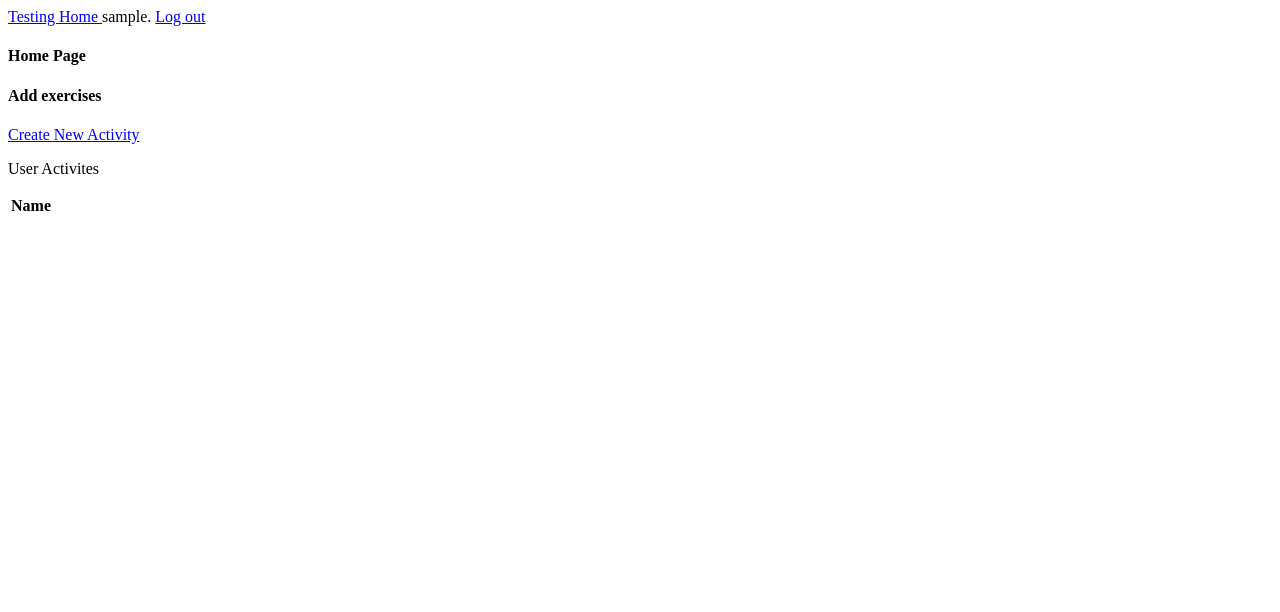
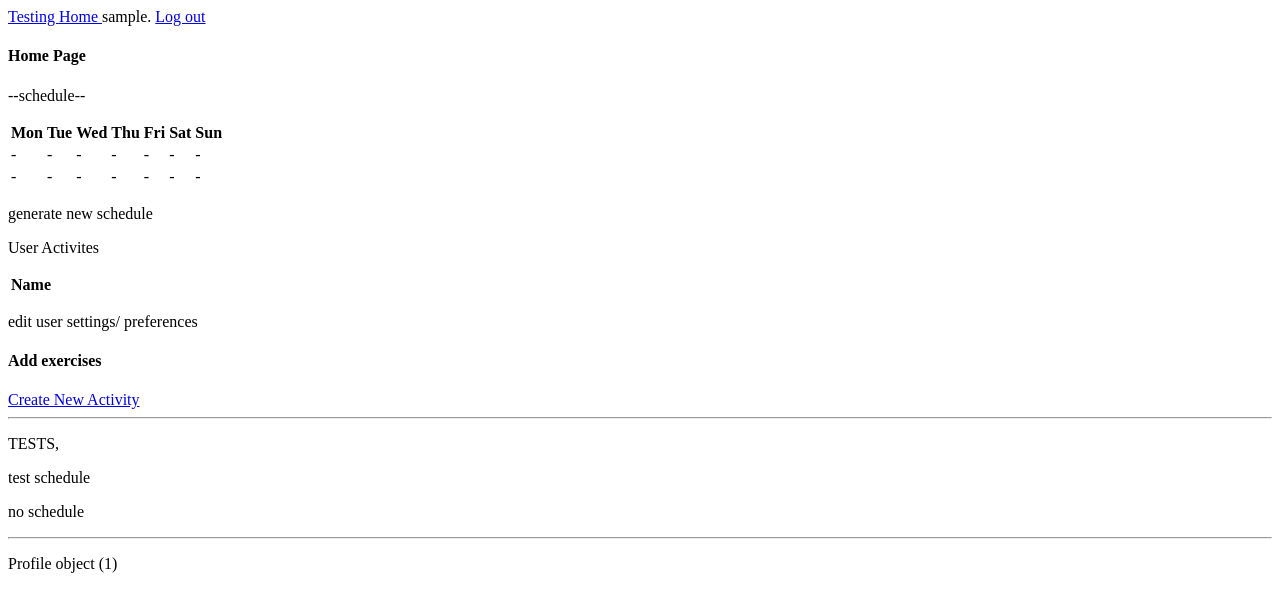
Before and after one commit to kalexf/kpv2, a Django app: page / in a window 1280 px wide. Shown: the top 612 px of the page. Run offline with Django 4.2, Linux system fonts and the light colour scheme; the visitor is signed in with stand-in values (Sample User, id 1); data comes from the database, SQL or seed files in the repository; data that the repository does not hold is empty.

Commit message:
schedule saves as json field on profile, loads.

```diff
--- a/planner/admin.py
+++ b/planner/admin.py
@@ -1,9 +1,10 @@
 from django.contrib import admin
-from .models import Activity, PacedRun, Intervals, TimeTrial, CrossTrain
+from .models import Activity, PacedRun, Intervals, TimeTrial, CrossTrain, Profile
 admin.site.register(Activity)
 admin.site.register(PacedRun)
 admin.site.register(Intervals)
 admin.site.register(TimeTrial)
 admin.site.register(CrossTrain)
+admin.site.register(Profile)
 
 # Register your models here.
--- a/planner/models.py
+++ b/planner/models.py
@@ -48,6 +48,25 @@ class Profile(models.Model):
 	"""Stores information about user used to generate schedule and track
 	statistics. Any information not related to a specific activity saved here"""
 	owner = models.ForeignKey(User, on_delete=models.CASCADE)
+	# Python object converted to JSON which holds user's schedule information
+	schedule = models.JSONField(null=True)
+	last_exercise = models.DateField(null=True)
+
+#### SCHEDULE OBJECTS ####
+
+
+### not certain which attrs will be needed yet ###
+class Day:
+	"""Contains information relating to a specific day"""
+	# ATTRS # - rest(Bool), act_id(tracks act it relates to)
+	# date - cardinal date the object is linked to
+	def __init__(self, date, rest=True, act_id=None):
+		self.rest = rest
+		if self.rest == False:
+			self.act_id = act_id
+		self.date = date
+
+
 
 
 # Parent class for all exercise types. All required fields / attributes here,
--- a/planner/templates/planner/home.html
+++ b/planner/templates/planner/home.html
@@ -3,9 +3,39 @@
 {% extends 'planner/base.html' %}
 {% block content %}
   <h4>Home Page</h4>
-<!-- Add new activity types to schedule -->
-<h4>Add exercises</h4>
-  <a href="{% url 'planner:addnew' %}">Create New Activity</a>
+<p>--schedule--</p>
+<table>
+  <tr>
+    <th>Mon</th>
+    <th>Tue</th>
+    <th>Wed</th>
+    <th>Thu</th>
+    <th>Fri</th>
+    <th>Sat</th>
+    <th>Sun</th>
+  </tr>
+  <tr>
+    <td>-</td>
+    <td>-</td>
+    <td>-</td>
+    <td>-</td>
+    <td>-</td>
+    <td>-</td>
+    <td>-</td>
+  </tr>
+  <tr>
+    <td>-</td>
+    <td>-</td>
+    <td>-</td>
+    <td>-</td>
+    <td>-</td>
+    <td>-</td>
+    <td>-</td>
+  </tr>
+</table>
+
+<p>generate new schedule</p>
+
 <p>User Activites</p>
   <table>
     <tr>
@@ -21,10 +51,17 @@
      {% endfor %}
   </table>
 
+<p>edit user settings/ preferences</p>
+<h4>Add exercises</h4>
+  <a href="{% url 'planner:addnew' %}">Create New Activity</a>
 
+<hr>
 
-
-
+<p>TESTS,</p>
+<p>test schedule</p>
+<p>{{test_schedule}}</p>
+<hr>
+<p>{{profile}}</p>
 
 
 {% endblock content %}
--- a/planner/views.py
+++ b/planner/views.py
@@ -1,8 +1,11 @@
 from django.shortcuts import render, redirect
-from .models import (Activity, PacedRun, Intervals, TimeTrial, CrossTrain )
+from datetime import date
+import json
+
+from .models import (Activity, PacedRun, Intervals, TimeTrial, CrossTrain,
+	Profile, Day )
 from .forms import PR_Form, Int_Form, TT_Form, CT_Form
 from .forms import PR_Goal_Form, Int_Goal_Form, TT_Goal_Form, SubmissionForm
-from datetime import date
  #timedelta
 
 
@@ -60,6 +63,42 @@ def submit(request, act_id=None):
 	return redirect('planner:home')
 
 		# Set act values to form values, save, redirect
+
+def get_schedule(user):
+	"""generates and returns schedule object for user,
+	using profile / activity info"""
+	# This should just get the schedule - if changes are to be made done in
+	# another function
+	# SKELETON
+	# get all acts
+	# get profile
+	# build schedule
+	# return schedule (dump/save in view)
+
+	profile = get_profile(user)
+	if profile.schedule:
+
+		schedule = json.loads(profile.schedule)
+		return schedule
+
+	else:
+		return 'no schedule'
+
+
+
+
+
+
+
+def get_profile(user):
+	"""generates profile object for the user, if none found inits one"""
+	try:
+		profile = Profile.objects.get(owner=user)
+	except:
+		profile = Profile(owner=user)
+		profile.save()
+
+	return profile
 
 
 def edit(request,act_id=None):
@@ -131,9 +170,17 @@ def delete(request, act_id=None):
 def home(request):
 	"""home screen"""
 	# Get a list of the user's activities to display on home screen
+	profile = get_profile(request.user)
+	# ALL checks / adjustment / saving etc should be done in get_schedule
+	test_schedule = get_schedule(request.user)
+
 	activities = Activity.objects.filter(owner=request.user)
 
-	context = {'activities':activities}
+	context = {
+	'activities':activities,
+	'test_schedule':test_schedule,
+	'profile':profile,
+		}
 	return render(request,'planner/home.html', context)
 
 
```
Also changed, not shown: planner/migrations/0013_profile_last_exercise_profile_schedule.py (added), 1 other file.
